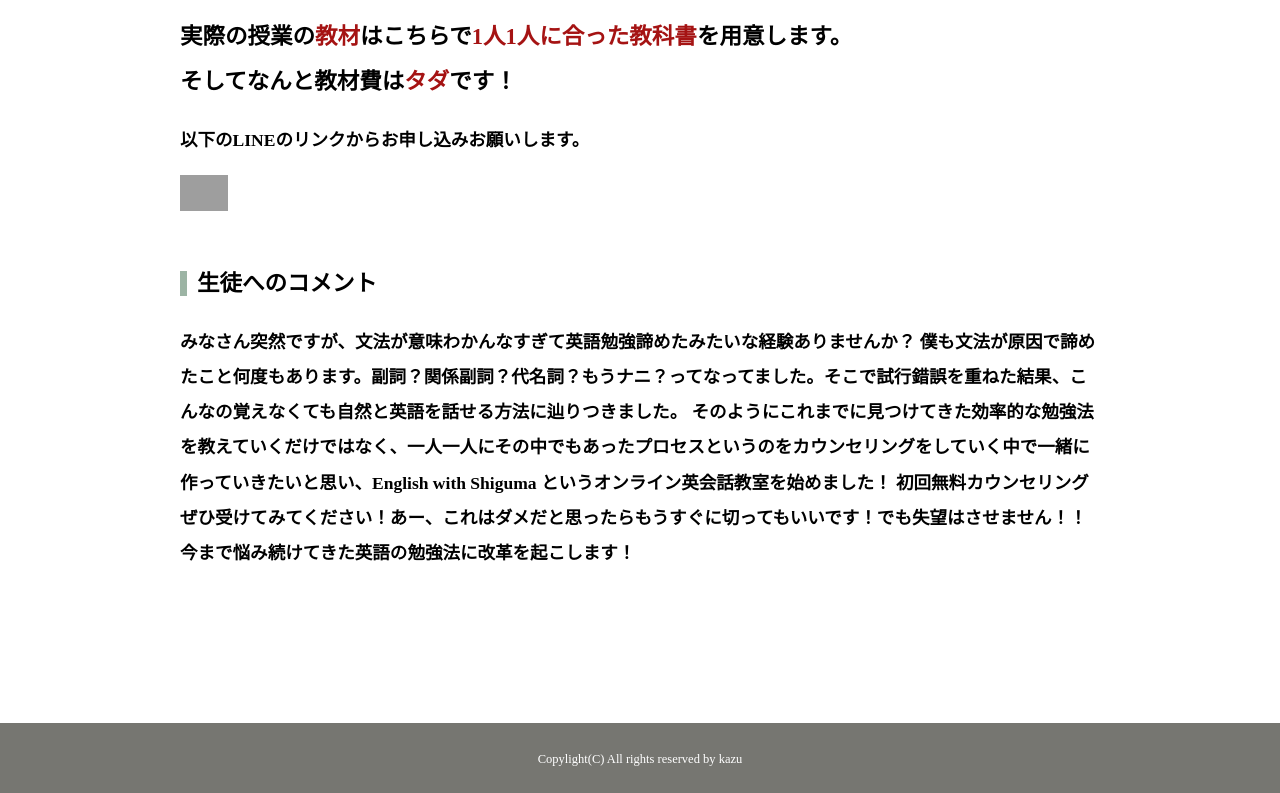
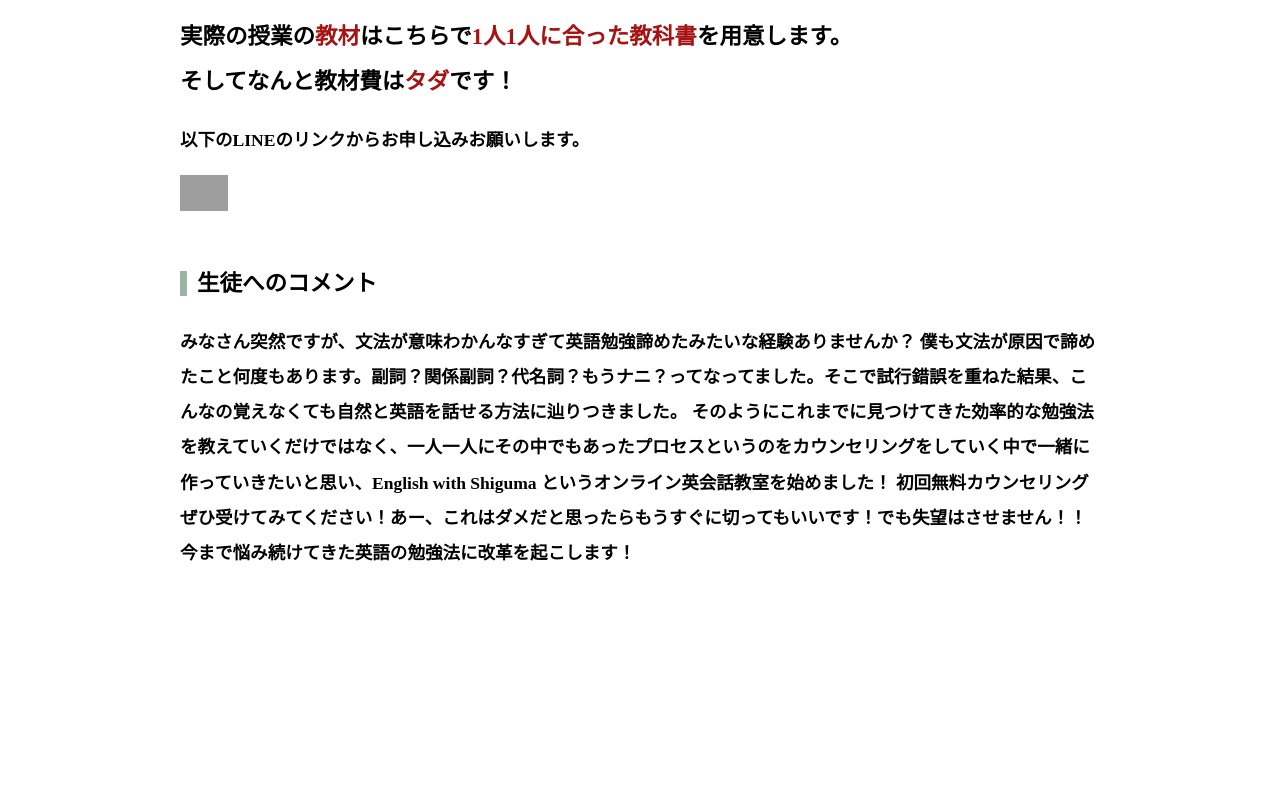
Before and after one commit to Mike868986/EnglishWithShiguma.github.io, a plain HTML site: page index.html in a window 1280 px wide. Shown: the part 806-1599 px from the top of the page. Drawn offline with Linux system fonts and the light colour scheme; grey boxes are pictures that could not be loaded.

Commit message:
Update style.css

```diff
--- a/style.css
+++ b/style.css
@@ -155,7 +155,7 @@ footer {
     text-align: center;
     color: #ffffff;
     padding: 20px 0;
-    background-color: #767671;
+    background-color: #ffffff;
 }
 
 #portfolio h1 {
```
